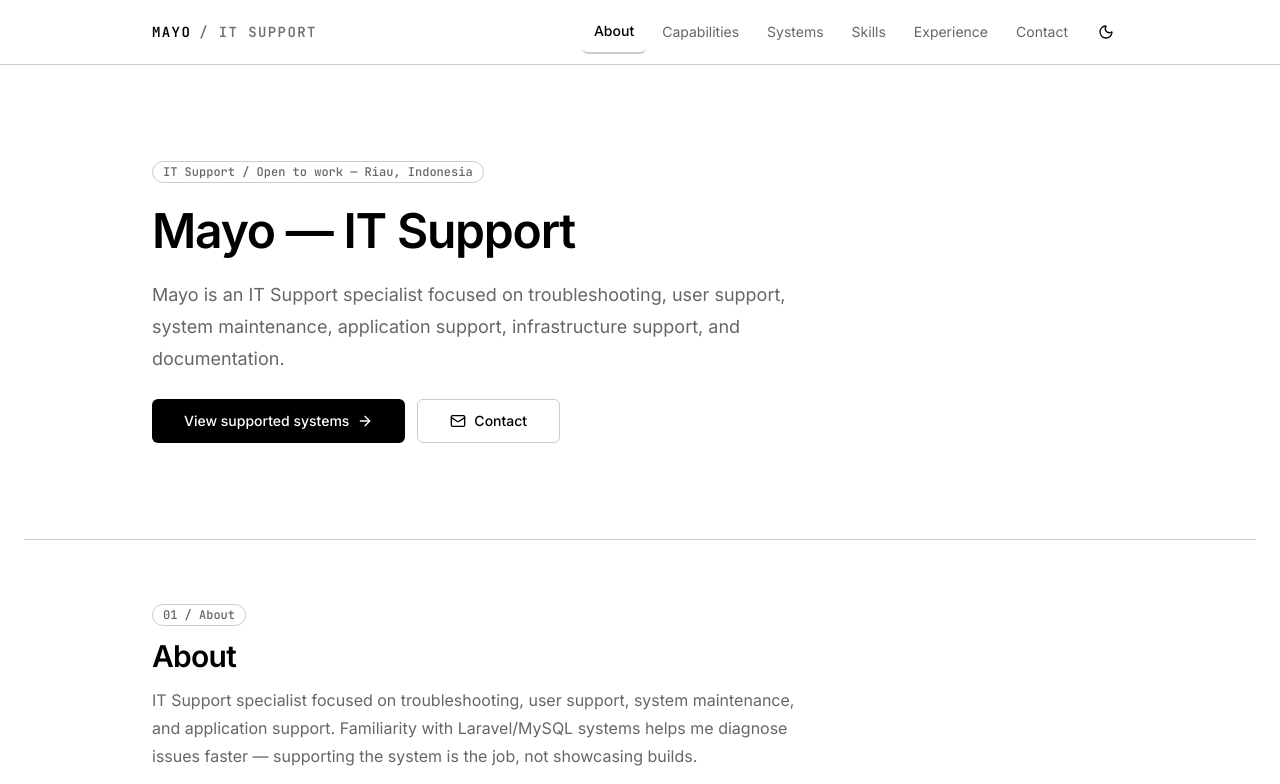
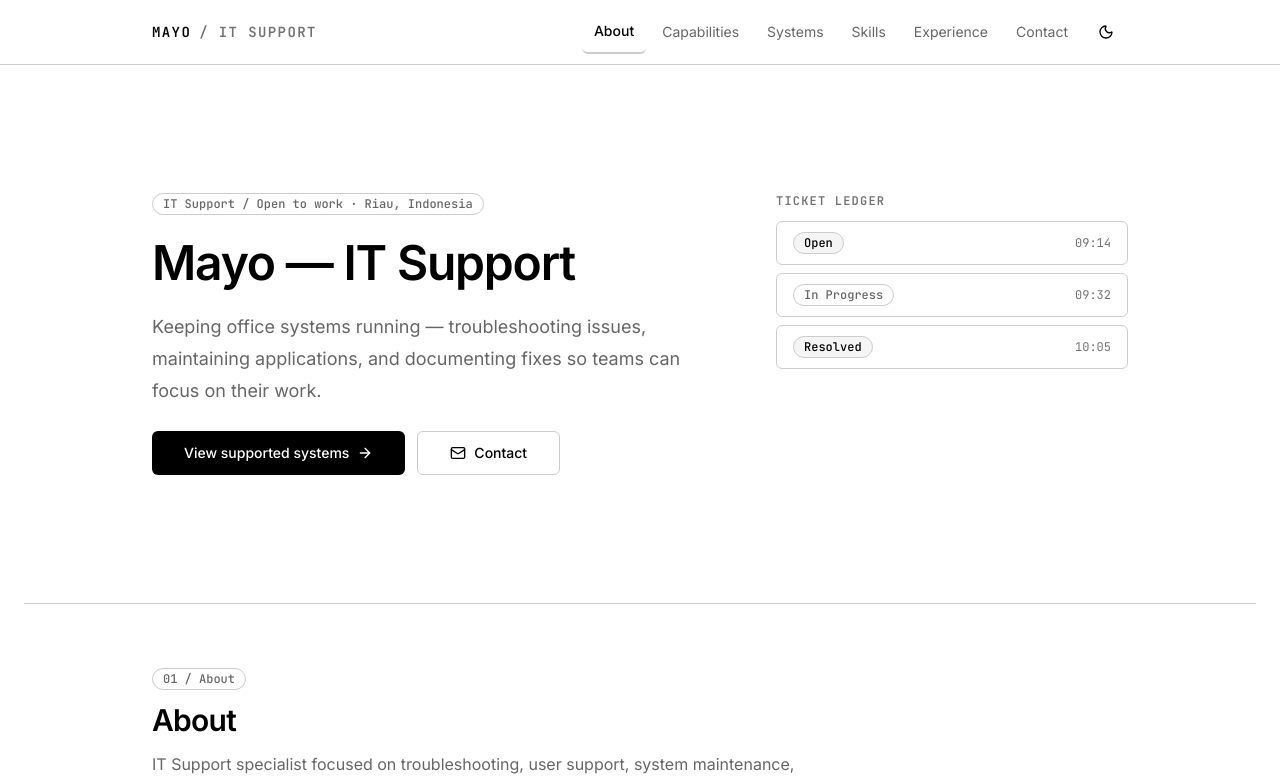
Before and after one commit to mayoshaquille-svg/my-portoo, a Next.js app: page / in a window 1280 px wide. Shown: the top 784 px of the page. Built offline with nearby package versions, Linux system fonts and the light colour scheme.

Commit message:
design: hero thesis + ticket ledger signature (monochrome)

```diff
--- a/app/globals.css
+++ b/app/globals.css
@@ -82,3 +82,20 @@ body {
     transition-duration: 0.01ms !important;
   }
 }
+
+/* Hero ledger — stagger reveal */
+@keyframes ledger-row-in {
+  from {
+    opacity: 0;
+    transform: translateY(6px);
+  }
+  to {
+    opacity: 1;
+    transform: translateY(0);
+  }
+}
+
+.hero-ledger-row {
+  opacity: 0;
+  animation: ledger-row-in 0.25s ease-out forwards;
+}
--- a/components/sections/hero.tsx
+++ b/components/sections/hero.tsx
@@ -4,13 +4,24 @@ import { site } from "@/lib/constants";
 import { Badge } from "@/components/ui/badge";
 import { Button } from "@/components/ui/button";
 
+const ledgerRows = [
+  { status: "Open", badgeVariant: "default" as const, time: "09:14" },
+  { status: "In Progress", badgeVariant: "outline" as const, time: "09:32" },
+  { status: "Resolved", badgeVariant: "default" as const, time: "10:05" },
+];
+
 export function Hero() {
   return (
-    <section aria-labelledby="hero-heading" className="py-16 sm:py-24">
+    <section
+      aria-labelledby="hero-heading"
+      className="py-16 sm:py-24 lg:py-32"
+    >
       <div className="mx-auto w-full max-w-5xl px-4 sm:px-6">
-        <div className="flex flex-col gap-6">
+        <div className="grid items-start gap-12 lg:grid-cols-5 lg:gap-16">
+          {/* Left: thesis */}
+          <div className="flex flex-col gap-6 lg:col-span-3">
             <Badge variant="outline" className="w-fit">
-            IT Support / Open to work — {site.location}
+              IT Support / Open to work · {site.location}
             </Badge>
             <h1
               id="hero-heading"
@@ -18,8 +29,10 @@ export function Hero() {
             >
               {site.name} — {site.role}
             </h1>
-          <p className="max-w-2xl text-base leading-7 text-muted-foreground sm:text-lg sm:leading-8">
-            {site.description}
+            <p className="max-w-xl text-base leading-7 text-muted-foreground sm:text-lg sm:leading-8">
+              Keeping office systems running — troubleshooting issues,
+              maintaining applications, and documenting fixes so teams can focus
+              on their work.
             </p>
             <div className="flex flex-col gap-3 sm:flex-row">
               <Button asChild size="lg">
@@ -36,6 +49,32 @@ export function Hero() {
               </Button>
             </div>
           </div>
+
+          {/* Right: ticket ledger strip */}
+          <div
+            role="group"
+            aria-label="Example support ticket flow"
+            className="lg:col-span-2"
+          >
+            <p className="mb-3 font-mono text-xs font-semibold uppercase tracking-widest text-subtle">
+              Ticket ledger
+            </p>
+            <div className="flex flex-col gap-2">
+              {ledgerRows.map((row, i) => (
+                <div
+                  key={row.status}
+                  className="hero-ledger-row flex items-center justify-between rounded-md border border-border bg-background px-4 py-2.5 transition-colors hover:bg-muted"
+                  style={{ animationDelay: `${i * 250}ms` }}
+                >
+                  <Badge variant={row.badgeVariant}>{row.status}</Badge>
+                  <span className="font-mono text-xs text-subtle">
+                    {row.time}
+                  </span>
+                </div>
+              ))}
+            </div>
+          </div>
+        </div>
       </div>
     </section>
   );
```
Lines whose indentation alone changed are shown as unchanged.
